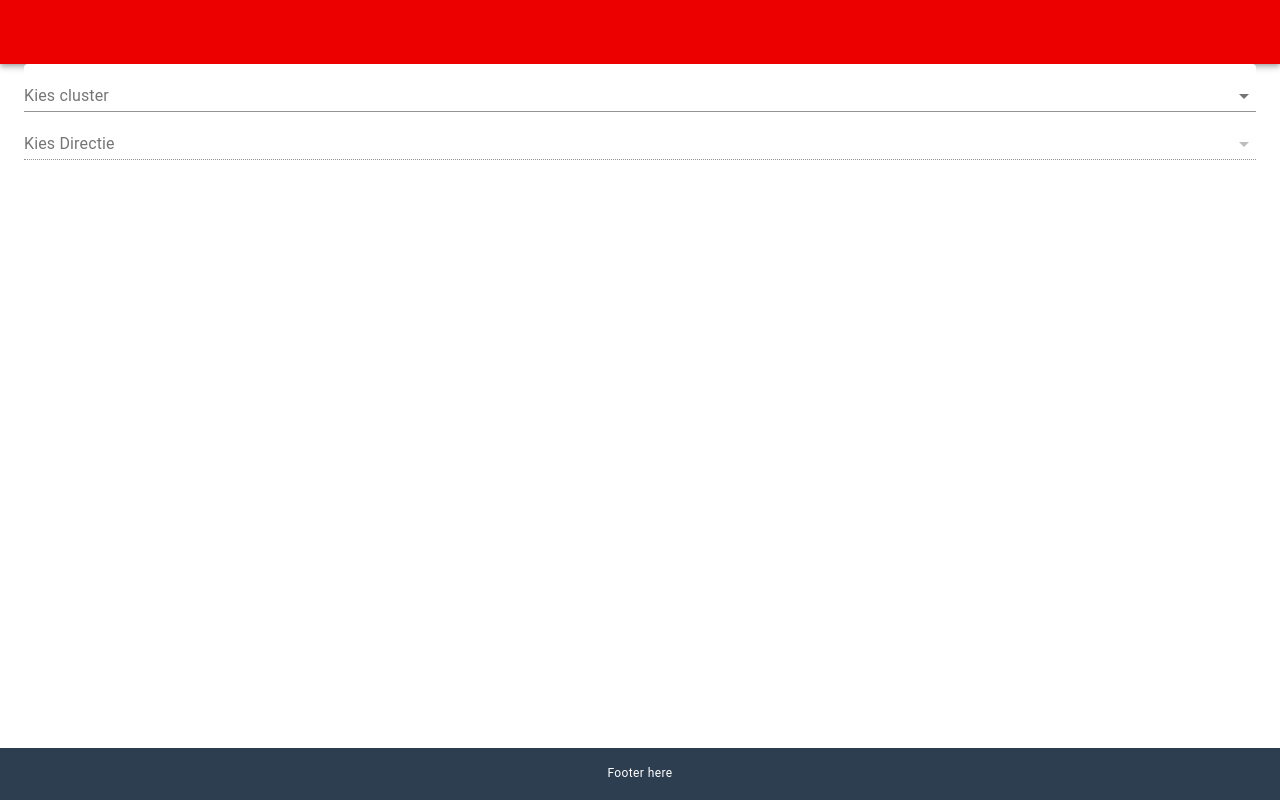
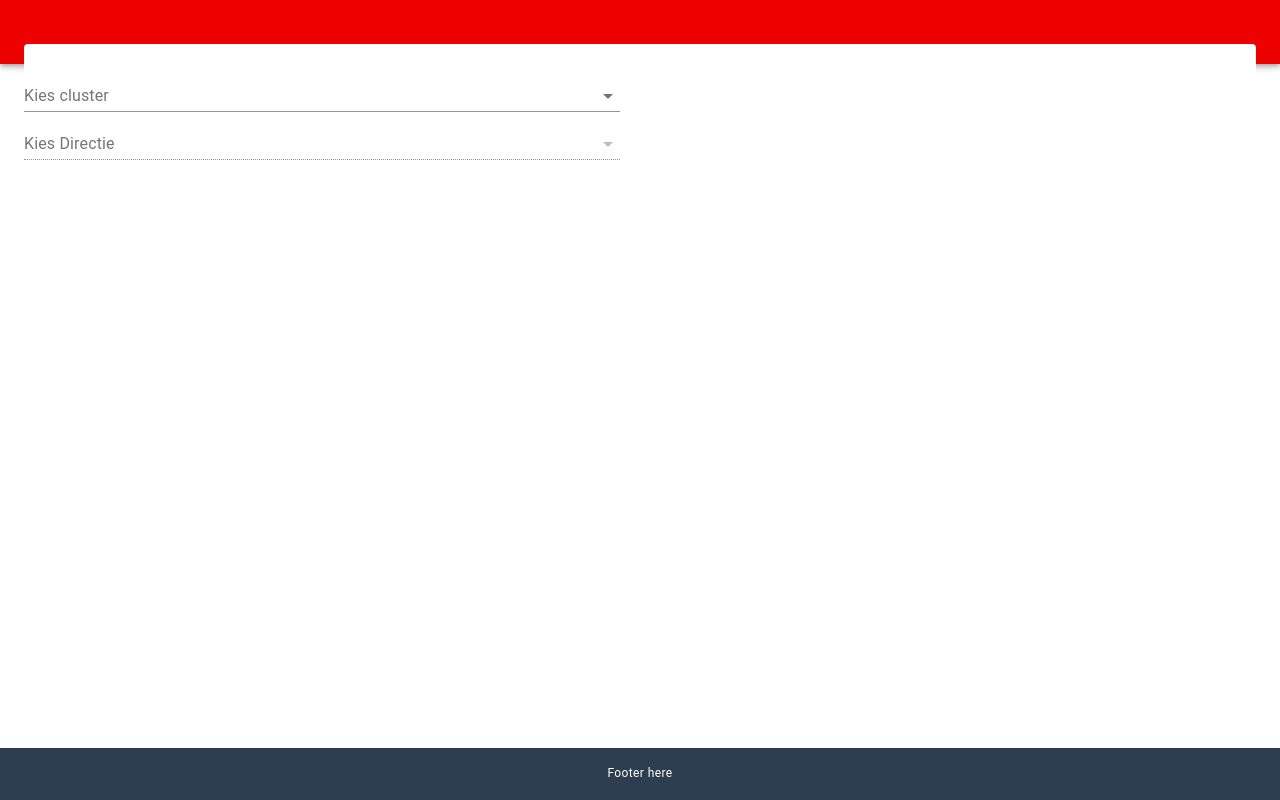
Before and after one commit to egemenuzunali/berichtgeving-frontend, a React (Create React App) app: page / in a window 1280 px wide. Built offline with nearby package versions, Linux system fonts and the light colour scheme.

Commit message:
update interface

```diff
--- a/src/pages/Home.js
+++ b/src/pages/Home.js
@@ -9,6 +9,7 @@ import {
 	Select,
 	MenuItem,
 	InputLabel,
+	Grid,
 } from '@material-ui/core/';
 import { useQuery } from '@apollo/react-hooks';
 import Avatar from '@material-ui/core/Avatar';
@@ -71,6 +72,8 @@ const Home = () => {
 
 	return (
 		<Paper elevation={0}>
+			<Grid container spacing={5}>
+				<Grid item xs={6}>
 					<FormControl fullWidth>
 						<InputLabel>Kies cluster</InputLabel>
 						<Select
@@ -88,7 +91,6 @@ const Home = () => {
 								))}
 						</Select>
 					</FormControl>
-
 					<FormControl fullWidth>
 						<InputLabel>Kies Directie</InputLabel>
 						<Select
@@ -102,9 +104,14 @@ const Home = () => {
 							{state.cluster && renderDirectionItems()}
 						</Select>
 					</FormControl>
+				</Grid>
+
+				<Grid item xs={6}>
 					<List dense>
 						{state.cluster && state.direction && renderCoreProcesses()}
 					</List>
+				</Grid>
+			</Grid>
 		</Paper>
 	);
 };
```
Lines whose indentation alone changed are shown as unchanged.
